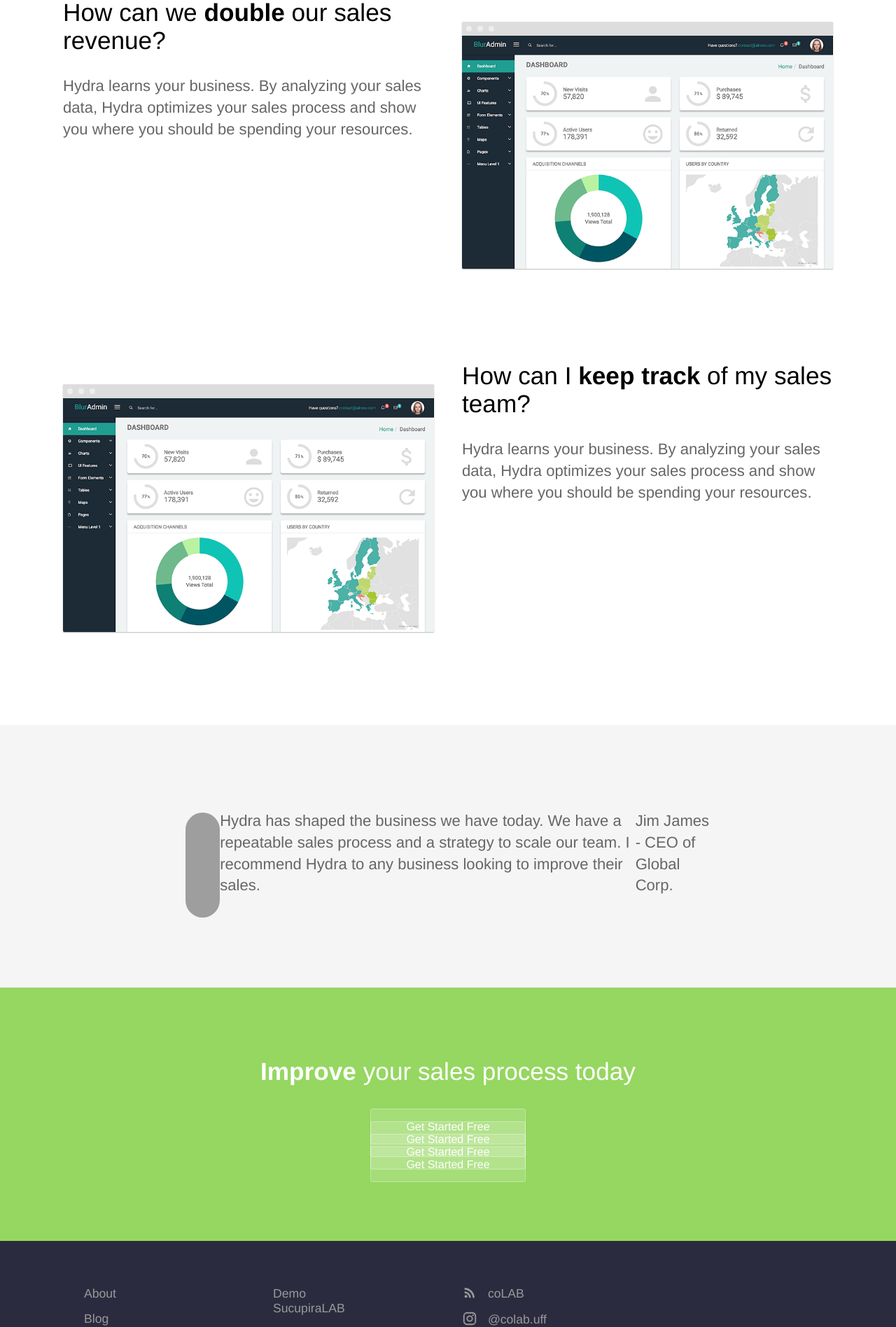
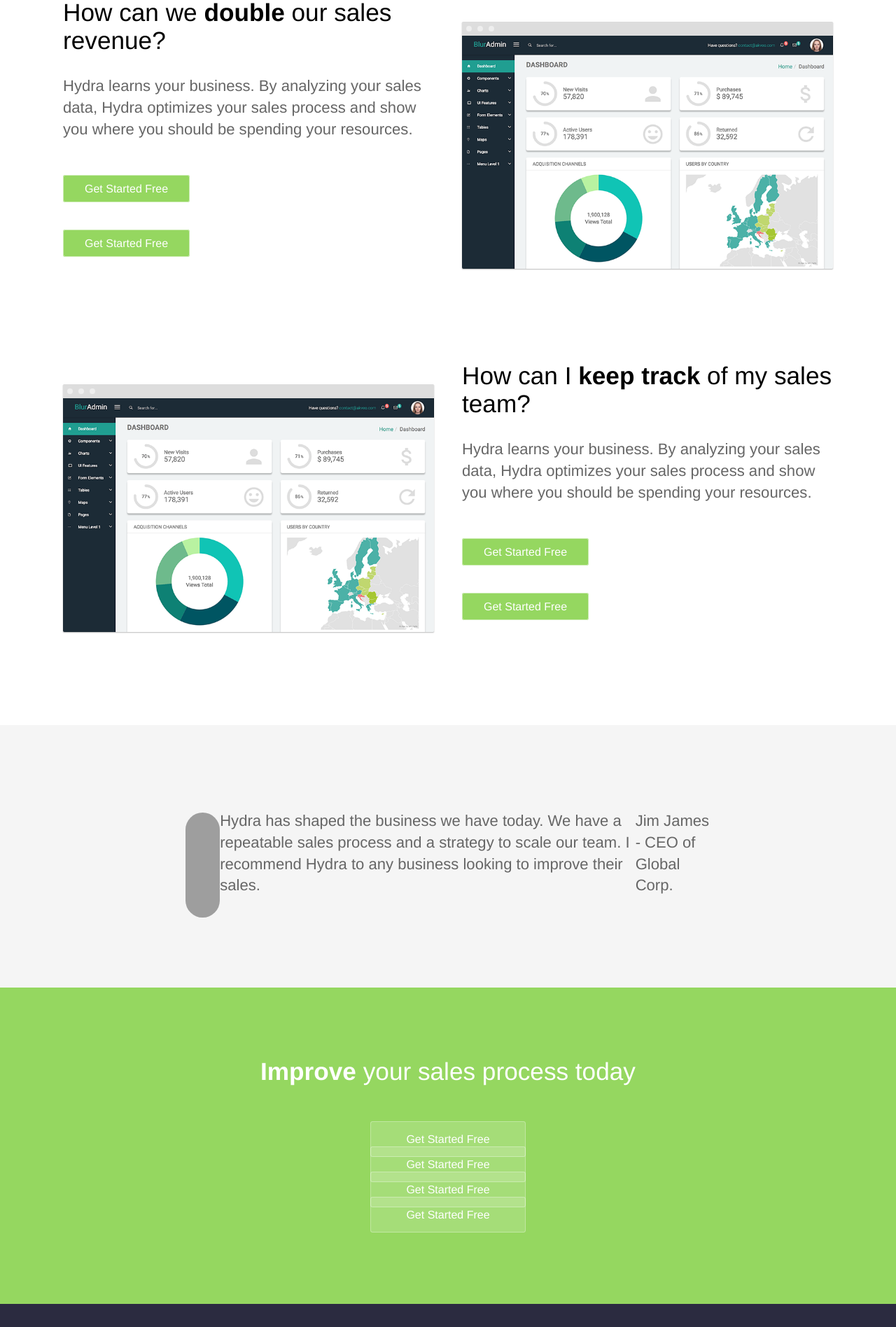
Before and after one commit to ombudsmanviktor/lab, a Jekyll site: the page built from index.html, in a window 1280 px wide. Shown: the part 921-2817 px from the top of the page at 70% size. Built offline with Jekyll 4.4.1, drawn with Linux system fonts in a browser that asks for light colours; grey boxes are pictures that could not be loaded.

Commit message:
Update index.html

```diff
--- a/index.html
+++ b/index.html
@@ -18,8 +18,8 @@
 			<div class="text editable">
 				<h2>How can we <strong>double</strong> our sales revenue?</h2>
 				<p>Hydra learns your business. By analyzing your sales data, Hydra optimizes your sales process and show you where you should be spending your resources. </p>
-				<div class="cta button alt"><a href="{{ site.baseurl }}/contact/">Get Started Free</a></div>
-				<div class="cta button alt"><a href="{{ site.baseurl }}/contact/">Get Started Free</a></div>
+				<div class="cta button"><a href="{{ site.baseurl }}/contact/">Get Started Free</a></div>
+				<div class="cta button"><a href="{{ site.baseurl }}/contact/">Get Started Free</a></div>
 			</div>
 			<div class="image">
 				<img src="{{ site.baseurl }}/images/dashboard.png" alt="Screenshot" class="screenshot editable" />
@@ -32,8 +32,8 @@
 			<div class="text editable">
 				<h2>How can I <strong>keep track</strong> of my sales team?</h2>
 				<p>Hydra learns your business. By analyzing your sales data, Hydra optimizes your sales process and show you where you should be spending your resources.</p>
-				<div class="cta button alt"><a href="{{ site.baseurl }}/contact/">Get Started Free</a></div>
-				<div class="cta button alt"><a href="{{ site.baseurl }}/contact/">Get Started Free</a></div>
+				<div class="cta button"><a href="{{ site.baseurl }}/contact/">Get Started Free</a></div>
+				<div class="cta button"><a href="{{ site.baseurl }}/contact/">Get Started Free</a></div>
 			</div>
 			<div class="image">
 				<img src="{{ site.baseurl }}/images/dashboard.png" alt="Screenshot" class="screenshot editable" />
@@ -53,9 +53,14 @@
 
 	<section class="bottom-cta">
 		<h2 class="editable"><strong>Improve</strong> your sales process today</h2>
+		<br>
 		<div class="button alt"><a href="#">Get Started Free</a></div>
+		<br>
 		<div class="button alt"><a href="#">Get Started Free</a></div>
+		<br>
 		<div class="button alt"><a href="#">Get Started Free</a></div>
+		<br>
 		<div class="button alt"><a href="#">Get Started Free</a></div>
+		<br>
 	</section>
 </div>
```
